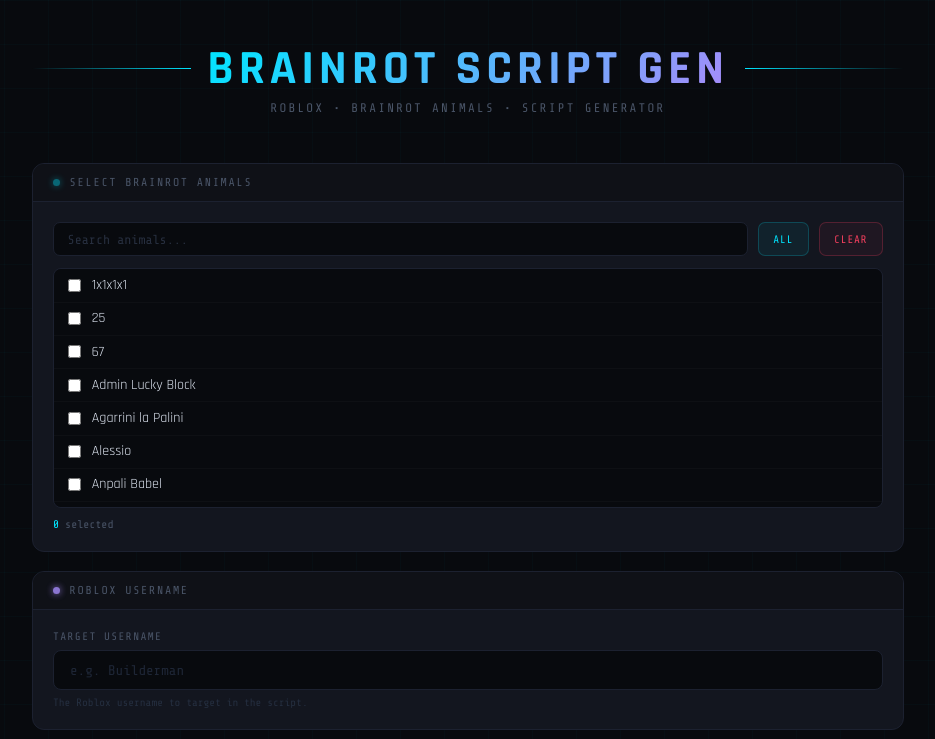
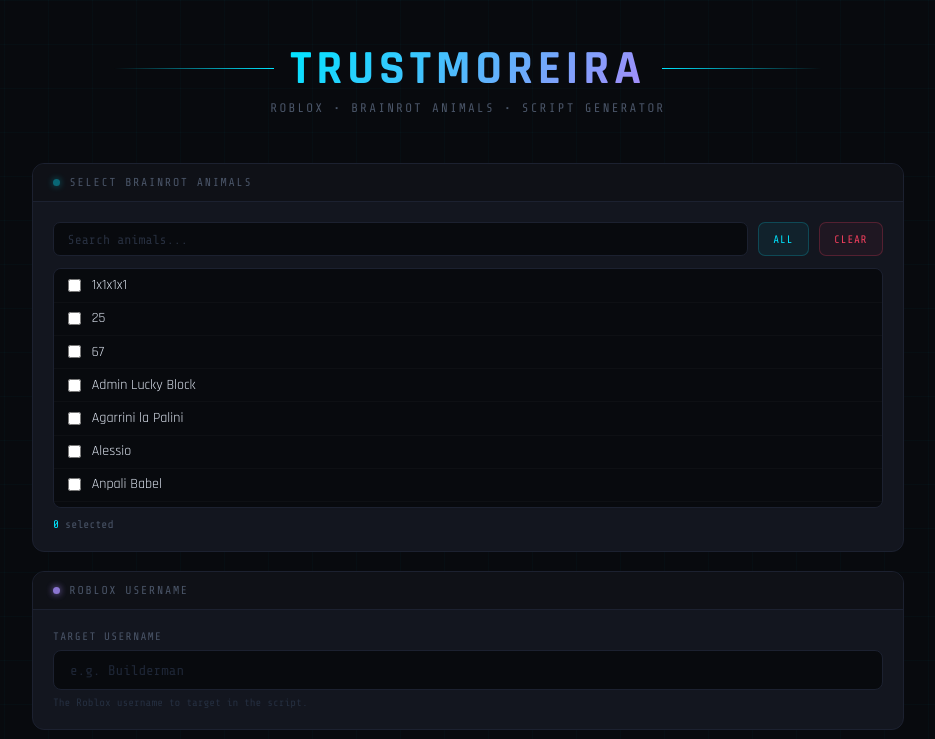
Before and after one commit to commonscripter/trustmoreira, a plain HTML site: page index.html in a window 1280 px wide. Shown: the top 739 px of the page, without its empty margins (172-1107 px from the left). Drawn offline with nearby package versions, Linux system fonts and the light colour scheme.

Commit message:
Update index.html

```diff
--- a/index.html
+++ b/index.html
@@ -3,7 +3,7 @@
 <head>
 <meta charset="UTF-8">
 <meta name="viewport" content="width=device-width, initial-scale=1.0">
-<title>Brainrot Script Generator</title>
+<title>TrustMoreira</title>
 <link href="https://fonts.googleapis.com/css2?family=Rajdhani:wght@400;600;700&family=Share+Tech+Mono&display=swap" rel="stylesheet">
 <style>
   *, *::before, *::after { box-sizing: border-box; margin: 0; padding: 0; }
@@ -357,7 +357,7 @@
 <div class="wrap">
 
   <header>
-    <div class="logo-row"><h1>Brainrot Script Gen</h1></div>
+    <div class="logo-row"><h1>TrustMoreira</h1></div>
     <p class="tagline">Roblox • Brainrot Animals • Script Generator</p>
   </header>
 
```
